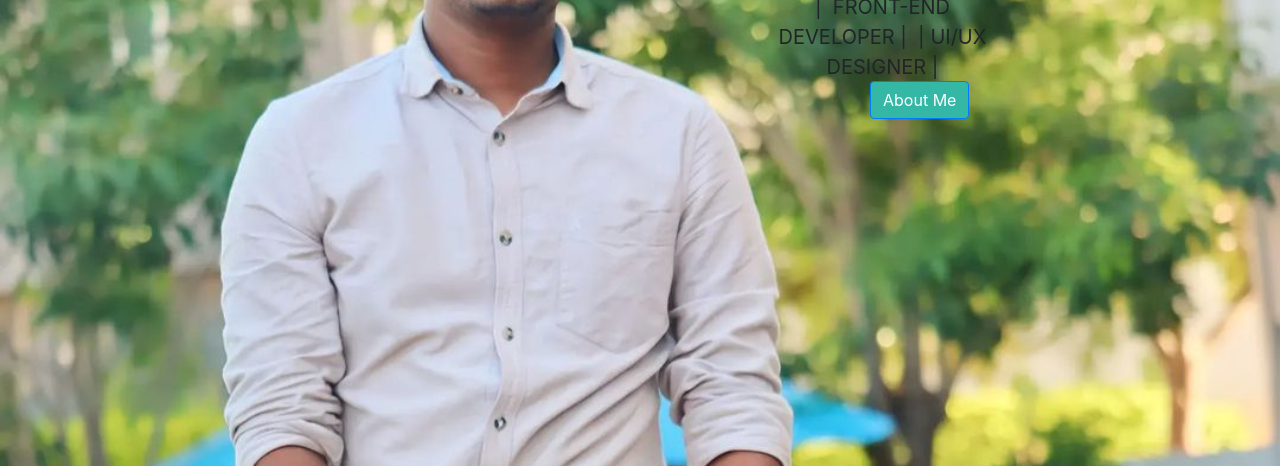
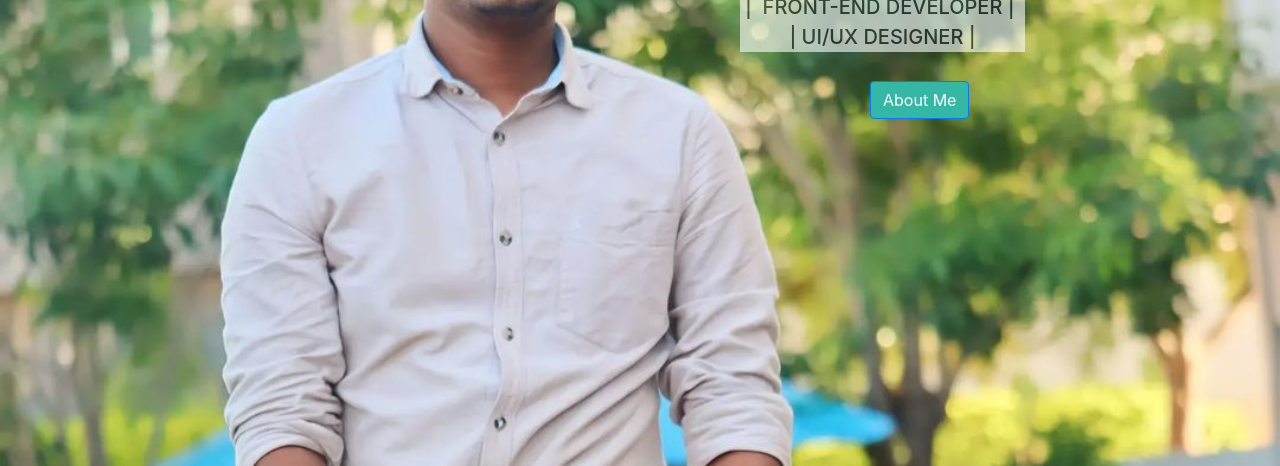
Before and after one commit to akhil170922/akhil170922.github.io, a plain HTML site: page index.html in a window 1280 px wide. Shown: the part 334-800 px from the top of the page. Drawn offline with nearby package versions, Linux system fonts and the light colour scheme.

Commit message:
Update index.html

```diff
--- a/index.html
+++ b/index.html
@@ -65,7 +65,7 @@
   </nav>
   <div class="container" style="width: 800px; height: 500px;text-align:center;padding-top:200px;padding-left:500px;justify-content:center">
     <h1>Akhil Sangem</h1>
-    <div class="container" style="font-size: 20px; line-height:30px;">|&nbsp; FRONT-END DEVELOPER |&nbsp; |&nbsp;UI/UX DESIGNER |</div>
+    <div class="des" style="font-size: 20px; line-height:30px;">|&nbsp; FRONT-END DEVELOPER |&nbsp; |&nbsp;UI/UX DESIGNER |</div>
     </div>
       <a name="" id="" class="btn btn-primary" href="./About.html" target="_blank" role="button" style="color: white;background-color:#35b7a6;margin-left:870px;margin-top:-300px">About Me</a>
 
```
